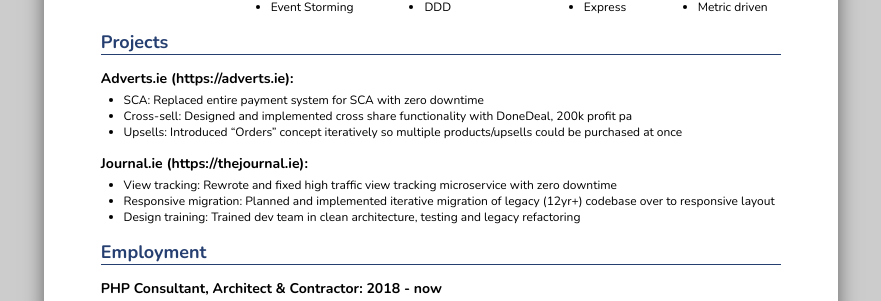
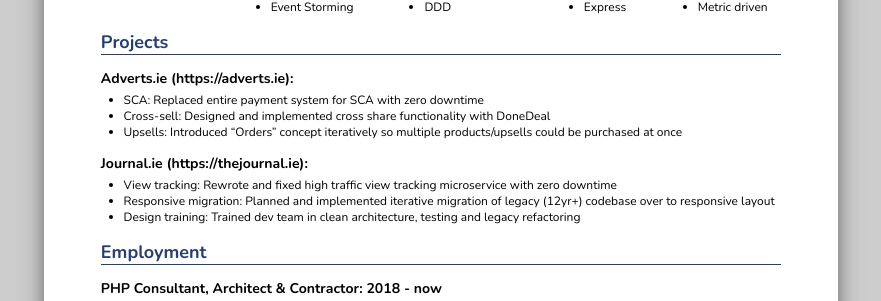
Before and after one commit to barryosull/barryosull.com-lfs, a PHP site: page /slim/views/cv.php in a window 1280 px wide. Shown: the part 472-773 px from the top of the page, without its empty margins (199-1080 px from the left). Run offline with PHP 8.4, Linux system fonts and the light colour scheme.

Commit message:
Tweak project details

```diff
--- a/slim/views/cv.php
+++ b/slim/views/cv.php
@@ -242,7 +242,7 @@ p {
             <h3>Adverts.ie (https://adverts.ie):</h3>
             <ul>
                 <li>SCA: Replaced entire payment system for SCA with zero downtime</li>
-                <li>Cross-sell: Designed and implemented cross share functionality with DoneDeal, 200k profit pa</li>
+                <li>Cross-sell: Designed and implemented cross share functionality with DoneDeal</li>
                 <li>Upsells: Introduced “Orders” concept iteratively so multiple products/upsells could be purchased at once</li>
             </ul>
 
```
